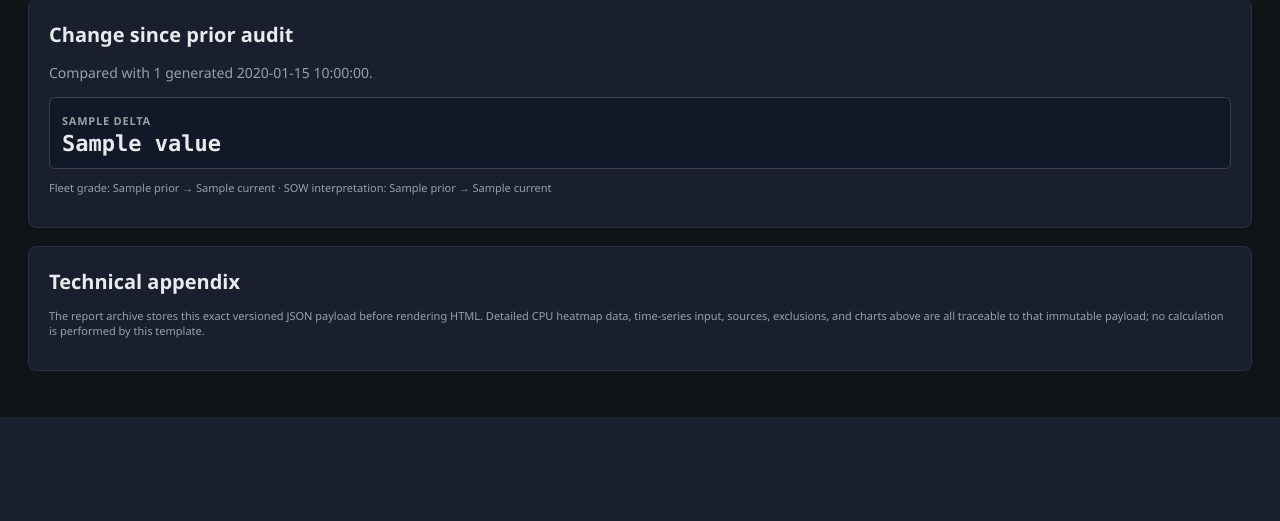
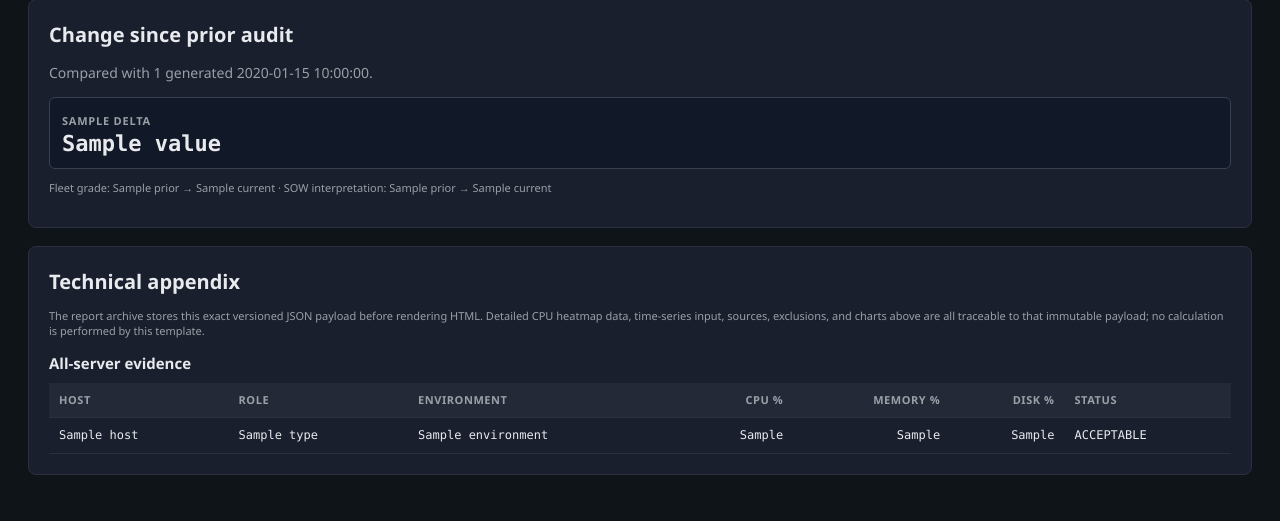
Before and after one commit to ayum321/PE_Dashboard, a FastAPI app: template backend/PE_Dashboard_API/app/templates/report/report_v2.html in a window 1280 px wide. Shown: the part 1979-2500 px from the top of the page. Before the commit the page ends 2396 px from the top, so only its background shows below. Run offline with FastAPI, Linux system fonts and the light colour scheme; the template is opened without the code that fills it: most values are stand-ins (such as "Sample title", 1, 10 or a date in 2020).

Commit message:
feat: retain resource evidence in audit appendix

```diff
--- a/backend/PE_Dashboard_API/app/services/audit_report_payload.py
+++ b/backend/PE_Dashboard_API/app/services/audit_report_payload.py
@@ -269,6 +269,7 @@ def build_audit_report_payload(body: dict[str, Any], *, audit_id: str | None = N
         "resource_review": {
             "fleet_summary": resource_summary, "exception_rule": "status != HEALTHY, with z-score >= 2.0 included as additional anomaly evidence", "exception_table": exceptions,
             "fleet_heatmap_series": _as_dict(deep_dive.get("heatmap")), "timeseries_by_host": _as_dict(deep_dive.get("vms")),
+            "all_servers_table": servers,
             "unit_semantics": {"cpu": "CPU utilisation % (higher = more pressure)", "memory": "available memory % (lower = more pressure)", "disk": "disk bandwidth consumed % (higher = more pressure)"},
         },
         "correlation_rca": correlation_events,
--- a/backend/PE_Dashboard_API/app/templates/report/appendix.html.j2
+++ b/backend/PE_Dashboard_API/app/templates/report/appendix.html.j2
@@ -1 +1 @@
-<section class="panel"><h2>Technical appendix</h2><p class="footnote">The report archive stores this exact versioned JSON payload before rendering HTML. Detailed CPU heatmap data, time-series input, sources, exclusions, and charts above are all traceable to that immutable payload; no calculation is performed by this template.</p></section>
+<section class="panel"><h2>Technical appendix</h2><p class="footnote">The report archive stores this exact versioned JSON payload before rendering HTML. Detailed CPU heatmap data, time-series input, sources, exclusions, and charts above are all traceable to that immutable payload; no calculation is performed by this template.</p><h3>All-server evidence</h3><table><thead><tr><th>Host</th><th>Role</th><th>Environment</th><th class="numeric">CPU %</th><th class="numeric">Memory %</th><th class="numeric">Disk %</th><th>Status</th></tr></thead><tbody>{% for row in report.resource_review.all_servers_table %}<tr><td>{{ row.host or row.server or 'Unknown' }}</td><td>{{ row.type or row.role or '—' }}</td><td>{{ row.environment or row.env or '—' }}</td><td class="numeric">{{ row.cpu_used if row.cpu_used is not none else (row.cpu_pct if row.cpu_pct is not none else 'Not emitted') }}</td><td class="numeric">{{ row.mem_used if row.mem_used is not none else (row.mem_pct if row.mem_pct is not none else 'Not emitted') }}</td><td class="numeric">{{ row.disk_used_max if row.disk_used_max is not none else (row.disk_pct if row.disk_pct is not none else 'Not emitted') }}</td><td>{{ row.status or 'Unknown' }}</td></tr>{% else %}<tr><td colspan="7" class="muted">No server records were supplied.</td></tr>{% endfor %}</tbody></table></section>
```
